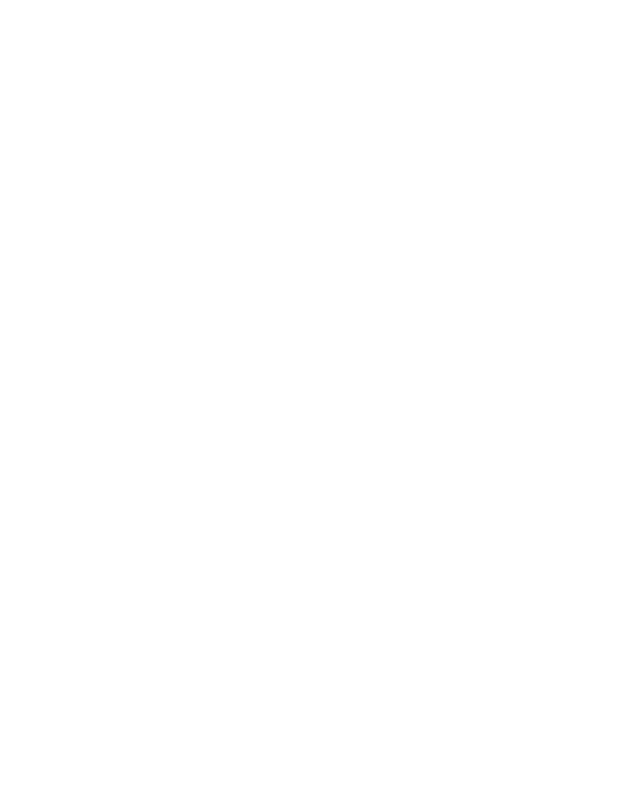
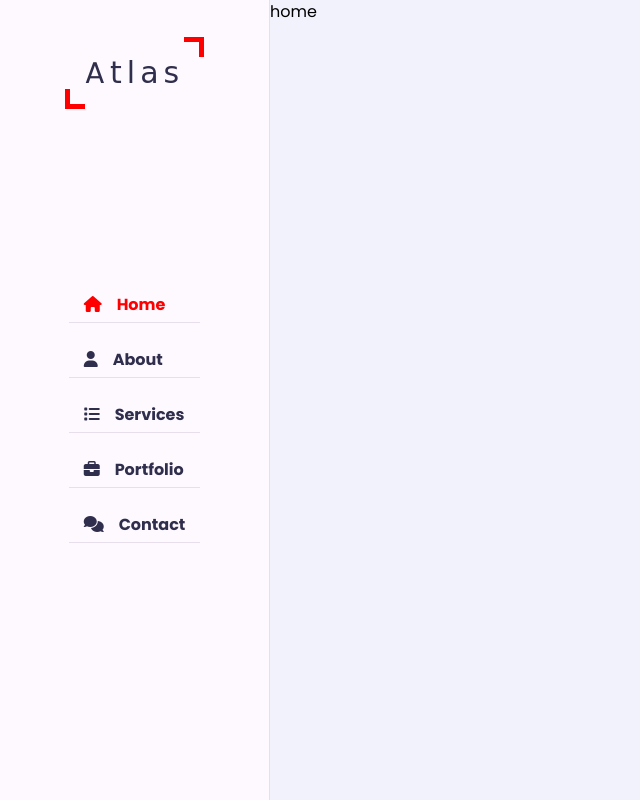
Before and after one commit to sushantskb/Bharat_Intern, a plain HTML site: page Task-1/index.html in a window 1280 px wide. Shown: the whole page, without its empty margins (0-640 px from the left). Drawn offline with Linux system fonts and the light colour scheme.

Commit message:
Started the portfolio project and half done the side-bar

```diff
--- /dev/null
+++ b/Task-1/color.css
@@ -0,0 +1,3 @@
+:root{
+    --skin-color: red;
+}
--- a/Task-1/index.html
+++ b/Task-1/index.html
@@ -1,3 +1,4 @@
+<!-- Last code is 9th i.e on style.css -->
 <!DOCTYPE html>
 <html lang="en">
 <head>
@@ -6,8 +7,36 @@
     <meta name="viewport" content="width=device-width, initial-scale=1.0">
     <title>Document</title>
     <link rel="stylesheet" href="style.css">
+    <link rel="stylesheet" href="color.css">
+    <link rel="stylesheet" href="https://cdnjs.cloudflare.com/ajax/libs/font-awesome/6.4.0/css/all.min.css" integrity="sha512-iecdLmaskl7CVkqkXNQ/ZH/XLlvWZOJyj7Yy7tcenmpD1ypASozpmT/E0iPtmFIB46ZmdtAc9eNBvH0H/ZpiBw==" crossorigin="anonymous" referrerpolicy="no-referrer" />
 </head>
 <body>
-
+    <!-- 1st code goes here, craeting the main container -->
+    <div class="main-container">
+        <!-- 2nd code goes here, adding the aside -->
+        <div class="aside">
+            <div class="logo">
+                <a href="#">A<span>tlas</span></a>
+            </div>
+            <ul class="nav">
+                <li><a href="#" class="active"><i class="fa fa-home"></i>Home</a></li>
+                <li><a href="#"><i class="fa fa-user"></i>About</a></li>
+                <li><a href="#"><i class="fa fa-list"></i>Services</a></li>
+                <li><a href="#"><i class="fa fa-briefcase"></i>Portfolio</a></li>
+                <li><a href="#"><i class="fa fa-comments"></i>Contact</a></li>
+            </ul>
+        </div>
+        <!-- --end-- -->
+        <!-- 3rd code goes here, adding the content -->
+        <div class="main-content">
+            <!-- 4ht code goes here, adding the hom,e section -->
+            <section class="home section">
+                home
+            </section>
+            <!-- --end-- -->
+        </div>
+        <!-- --end-- -->
+    </div>
+    <!-- --end-- -->
 </body>
 </html>
--- a/Task-1/style.css
+++ b/Task-1/style.css
@@ -0,0 +1,126 @@
+@import url('https://fonts.googleapis.com/css2?family=Poppins:wght@200;300;400;60;700&display=swap');
+/* 5th code goes here, making the root for the colours */
+:root{
+    --bg-black-900: #f2f2fc;
+    --bg-black-100: #fdf9ff;
+    --bg-black-50: #e8dfec;
+    --text-black-900: #302e4d;
+    --text-black-700:#504e70;
+}
+/* --end-- */
+
+/* 6th code goes here, adding the style to the main body */
+*{
+   margin: 0;
+   padding: 0;
+   outline: none;
+   text-decoration: none;
+   box-sizing: border-box;
+}
+
+::before, ::after{
+    box-sizing: border-box;
+}
+
+ul{
+    list-style: none;
+}
+/* --end-- */
+
+/* 7th codew goes here, styling the enitre body */
+body{
+    line-height: 1.5;
+    font-size: 16px;
+    font-family: 'Poppins', sans-serif;
+}
+/* --end-- */
+
+/* 8th code goes here, styling the section */
+.section{
+    background: var(--bg-black-900);
+    min-height: 100vh;
+    display: block;
+    position: fixed;
+    left: 270px;
+    top: 0;
+    right: 0;
+    z-index: 0;
+    opacity: 1;
+}
+/* --end-- */
+
+/* 9th code goes here, styling the aside */
+.aside{
+    width: 270px;
+    background: var(--bg-black-100);
+    position: fixed;
+    left: 0;
+    top: 0;
+    padding: 30px;
+    height: 100%;
+    border-right: 1px solid var(--bg-black-50);
+    display: flex;
+    justify-content: center;
+    align-items: center;
+    z-index: 10;
+}
+.aside .logo{
+    position: absolute;
+    top: 50px;
+    font-size: 30px;
+    text-transform: capitalize;
+}
+.aside .logo a{
+    color: var(--text-black-900);
+    font-weight: 700px;
+    padding: 15px 20px;
+    font-size: 30px;
+    letter-spacing: 5px;
+    position: relative;
+}
+.aside .logo span{
+    font-family: 'Clicker Script', cursive;
+    font-family: 40px;
+}
+/* check color.css */
+.aside .logo a::before{
+    content: '';
+    position: absolute;
+    width: 20px;
+    height: 20px;
+    border-bottom: 5px solid var(--skin-color);
+    border-left: 5px solid var(--skin-color);
+    bottom: 0;
+    left: 0;
+}
+.aside .logo a::after{
+    content: '';
+    position: absolute;
+    width: 20px;
+    height: 20px;
+    border-top: 5px solid var(--skin-color);
+    border-right: 5px solid var(--skin-color);
+    top: 0;
+    right: 0;
+}
+.aside .nav{
+     margin-top: 50px;
+}
+.aside .nav li{
+    margin-bottom: 20px;
+    display: block;
+}
+.aside .nav li a {
+    font-size: 16px;
+    font-weight: 600;
+    display: block;
+    border-bottom: 1px solid var(--bg-black-50);
+    color: var(--text-black-900);
+    padding: 5px 15px;
+}
+.aside .nav li a.active{
+    color: var(--skin-color);
+}
+.aside .nav li a i{
+    margin-right: 15px;
+}
```
Also changed, not shown: Task-1/script.js (added).
